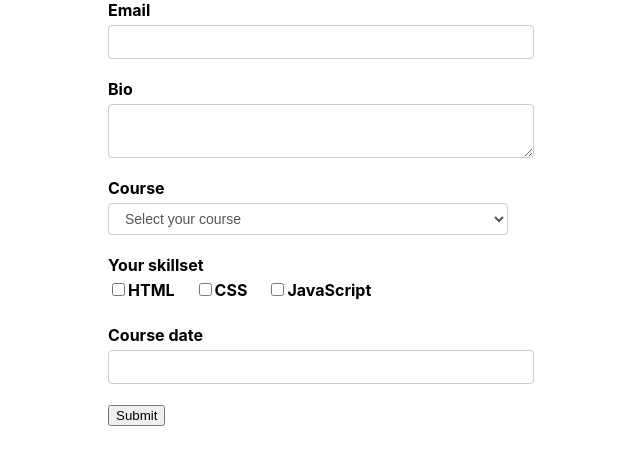
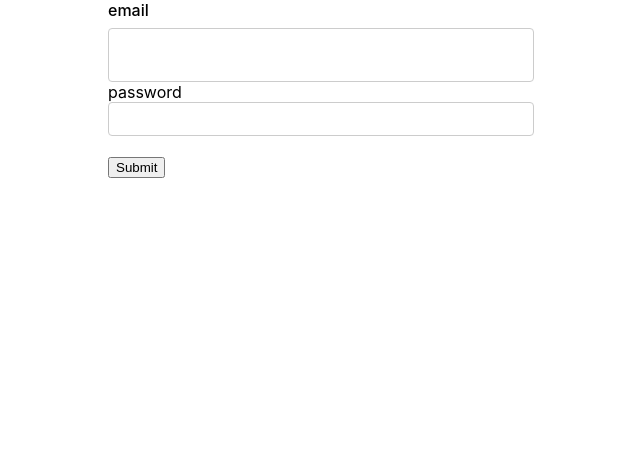
Before and after one commit to spawn57/learning-formik, a React (Create React App) app: page / in a window 1280 px wide. Shown: the top 464 px of the page, without its empty margins (319-959 px from the left). Built offline with nearby package versions, Linux system fonts and the light colour scheme.

Commit message:
using chakra

```diff
--- a/src/App.css
+++ b/src/App.css
@@ -2,12 +2,12 @@
   display: flex;
   justify-content: center;
 }
-
+/*
 label {
   font-weight: bold;
   display: flex;
   margin-bottom: 5px;
-}
+} */
 
 input+label {
   font-weight: bold;
--- a/src/App.js
+++ b/src/App.js
@@ -1,12 +1,12 @@
 import './App.css';
-import EnrolmentForm from './components/EnrolmentForm';
 import { theme, ThemeProvider } from "@chakra-ui/react"
+import LoginForm from './components/LoginForm';
 
 function App() {
   return (
     <ThemeProvider theme={theme}>
       <div className="App">
-        <EnrolmentForm />
+        <LoginForm />
       </div>
     </ThemeProvider>
   );
--- /dev/null
+++ b/src/components/ChakraInput.js
@@ -0,0 +1,27 @@
+import React from "react";
+import { Field } from "formik";
+import {
+  Input,
+  FormControl,
+  FormLabel,
+  FormErrorMessage,
+} from "@chakra-ui/react";
+
+function ChakraInput(props) {
+  const { label, name, ...rest } = props;
+  return (
+    <Field name={name}>
+      {({ field, form }) => {
+        return (
+          <FormControl isInvalid={form.errors[name] && form.touched[name]}>
+            <FormLabel htmlFor={name}>{label}</FormLabel>
+            <Input id={name} {...rest} {...field} />
+            <FormErrorMessage>{form.errors[name]}</FormErrorMessage>
+          </FormControl>
+        );
+      }}
+    </Field>
+  );
+}
+
+export default ChakraInput;
--- a/src/components/FormikControl.js
+++ b/src/components/FormikControl.js
@@ -1,25 +1,28 @@
-import Input from './Input';
-import TextArea from './TextArea';
-import RadioButton from './RadioButton';
-import Select from './Select';
-import CheckBoxGroup from './CheckBoxGroup';
-import DatePicker from './DatePicker';
+import Input from "./Input";
+import TextArea from "./TextArea";
+import RadioButton from "./RadioButton";
+import Select from "./Select";
+import CheckBoxGroup from "./CheckBoxGroup";
+import DatePicker from "./DatePicker";
+import ChakraInput from "./ChakraInput";
 
 function FormikControl(props) {
   const { control, ...rest } = props;
   switch (control) {
     case "input":
-        return <Input {...rest} />;
+      return <Input {...rest} />;
     case "textarea":
-        return <TextArea {...rest} />;
+      return <TextArea {...rest} />;
     case "select":
-      return <Select {...rest} />
+      return <Select {...rest} />;
     case "radio":
       return <RadioButton {...rest} />;
     case "checkbox":
       return <CheckBoxGroup {...rest} />;
     case "date":
-      return <DatePicker {...rest} />
+      return <DatePicker {...rest} />;
+    case "chakrainput":
+      return <ChakraInput {...rest} />;
     default:
       return null;
   }
--- a/src/components/LoginForm.js
+++ b/src/components/LoginForm.js
@@ -28,7 +28,7 @@
         return (
           <Form>
             <FormikControl
-              control="input"
+              control="chakrainput"
               type="email"
               label="email"
               name="email"
```
